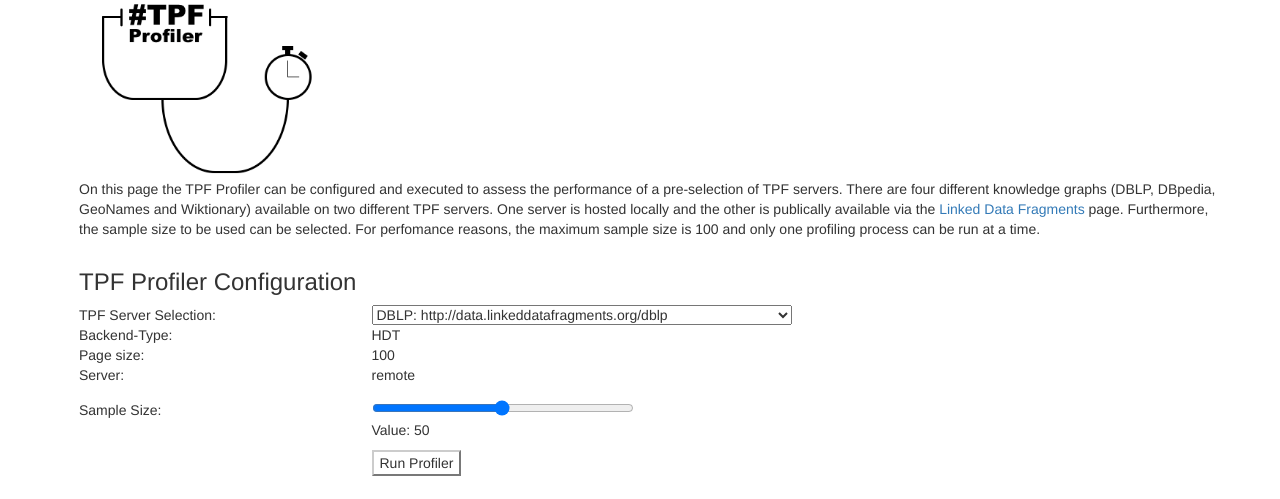
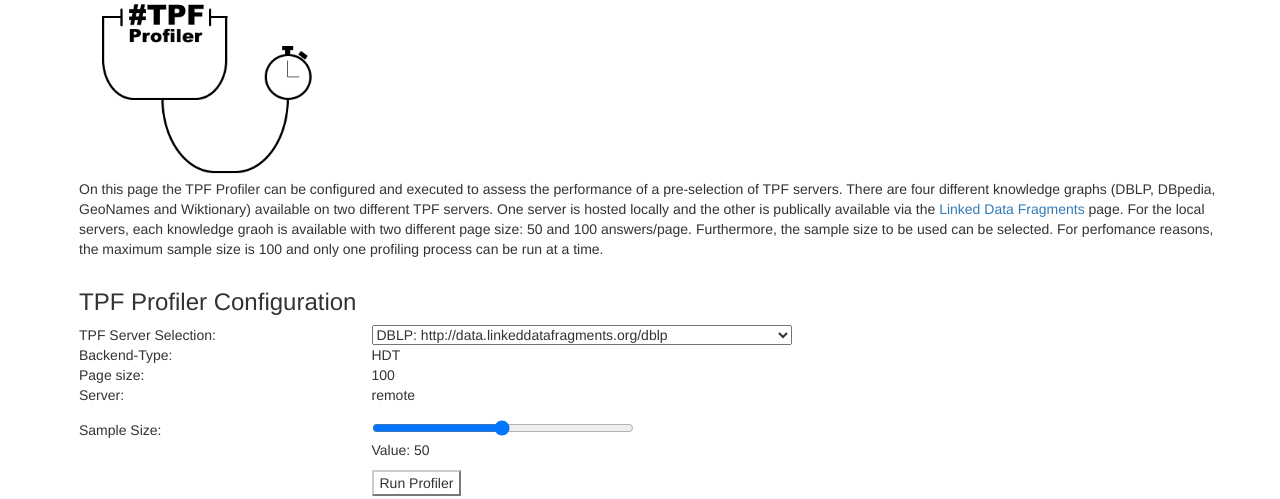
Before and after one commit to Lars-H/tpf_profiler, a Flask app: page /profiler in a window 1280 px wide. Shown: the part 186-685 px from the top of the page. Run offline with Flask 2, Linux system fonts and the light colour scheme; some libraries are stand-ins or nearby versions.

Commit message:
Updated the description of the demo and changed the available configurations

```diff
--- a/webapp/app.py
+++ b/webapp/app.py
@@ -19,9 +19,11 @@ app.wsgi_app = ReverseProxied(app.wsgi_app, script_name='/services/teepee/')
 processes = {}
 
 file_path = os.path.dirname(os.path.realpath(__file__))
-meta_file = os.path.abspath(os.path.join(file_path, os.pardir)) + "/webapp/config/tpf_meta.json"
+meta_file = os.path.abspath(os.path.join(file_path, os.pardir)) + "/webapp/config/demo_config.json"
 with open(meta_file) as f:
-    tpf_meta = json.load(f)
+    profiler_config = json.load(f)
+    tpf_meta = profiler_config['tpf_servers']
+    max_sample_size = int(profiler_config['max_sample_size'])
 
 file_path = os.path.dirname(os.path.realpath(__file__))
 ns_file = os.path.abspath(os.path.join(file_path, os.pardir)) + "/webapp/config/namespace.json"
@@ -36,7 +38,7 @@ def index():
 
 @app.route("/profiler", methods=["GET"])
 def profiler():
-    return render_template("profiler.html", data={"name": "TPF Profiler", "tpfs": tpf_meta})
+    return render_template("profiler.html", data={"name": "TPF Profiler", "tpfs": tpf_meta, "max_sample_size" : max_sample_size})
 
 @app.route("/config/namespaces", methods=["GET"])
 def namespaces():
--- /dev/null
+++ b/webapp/config/demo_config.json
@@ -0,0 +1,89 @@
+{
+  "max_sample_size": 100,
+  "tpf_servers": [
+    {
+      "name": "DBLP",
+      "uri": "http://data.linkeddatafragments.org/dblp",
+      "backend": "HDT",
+      "pagesize": "100",
+      "environment": "remote"
+    },
+    {
+      "name": "DBpedia 2014",
+      "uri": "http://data.linkeddatafragments.org/dbpedia2014",
+      "backend": "HDT",
+      "pagesize": "100",
+      "environment": "remote"
+    },
+    {
+      "name": "GeoNames",
+      "uri": "http://data.linkeddatafragments.org/geonames",
+      "backend": "HDT",
+      "pagesize": "100",
+      "environment": "remote"
+    },
+    {
+      "name": "Wiktionary",
+      "uri": "http://data.linkeddatafragments.org/wiktionary",
+      "backend": "HDT",
+      "pagesize": "100",
+      "environment": "remote"
+    },
+    {
+      "name": "DBLP",
+      "uri": "http://localhost:3000/dblp",
+      "backend": "HDT",
+      "pagesize": "100",
+      "environment": "local"
+    },
+    {
+      "name": "DBpedia 2014",
+      "uri": "http://localhost:3000/db",
+      "backend": "HDT",
+      "pagesize": "100",
+      "environment": "local"
+    },
+    {
+      "name": "GeoNames",
+      "uri": "http://localhost:3000/geonames",
+      "backend": "HDT",
+      "pagesize": "100",
+      "environment": "local"
+    },
+    {
+      "name": "Wiktionary",
+      "uri": "http://localhost:3000/wiktionary",
+      "backend": "HDT",
+      "pagesize": "100",
+      "environment": "local"
+    },
+    {
+      "name": "DBLP",
+      "uri": "http://localhost:3030/dblp",
+      "backend": "HDT",
+      "pagesize": "50",
+      "environment": "local"
+    },
+    {
+      "name": "DBpedia 2014",
+      "uri": "http://localhost:3030/db",
+      "backend": "HDT",
+      "pagesize": "50",
+      "environment": "local"
+    },
+    {
+      "name": "GeoNames",
+      "uri": "http://localhost:3030/geonames",
+      "backend": "HDT",
+      "pagesize": "50",
+      "environment": "local"
+    },
+    {
+      "name": "Wiktionary",
+      "uri": "http://localhost:3030/wiktionary",
+      "backend": "HDT",
+      "pagesize": "50",
+      "environment": "local"
+    }
+  ]
+}
--- a/webapp/templates/profiler.html
+++ b/webapp/templates/profiler.html
@@ -17,9 +17,9 @@
             There are four different knowledge graphs (DBLP, DBpedia, GeoNames and Wiktionary) available on two
             different TPF servers.
             One server is hosted locally and the other is publically available via the <a
-                    href="http://linkeddatafragments.org/data/">Linked Data Fragments</a> page.
+                    href="http://linkeddatafragments.org/data/">Linked Data Fragments</a> page. For the local servers, each knowledge graoh is available with two different page size: 50 and 100 answers/page.
             Furthermore, the sample size to be used can be selected. For perfomance reasons, the maximum sample size is
-            100 and only one profiling process can be run at a time.
+            {{ data.max_sample_size }} and only one profiling process can be run at a time.
         </p>
     </div>
 </div>
@@ -69,7 +69,7 @@
             Sample Size:
         </div>
         <div class="col-sm-3">
-            <input type="range" min="1" max="100" value="50" class="slider" id="myRange" name="samples">
+            <input type="range" min="1" max="{{ data.max_sample_size }}" value="50" class="slider" id="myRange" name="samples">
         </div>
     </div>
     <div class="row">
--- a/webapp/templates/results.html
+++ b/webapp/templates/results.html
@@ -8,7 +8,7 @@
 </div>
 <div class="row">
     <div class="col-lg-12">
-        <p>Below all available profiling results are listed. Please note that all user generated results are deleted on a daily basis.
+        <p>Below all available profiling results are listed. Examples are listed first and the user generated results (ID starts with a "U") are listed below.
         </p>
     </div>
 </div>
--- a/webapp/templates/visualization.html
+++ b/webapp/templates/visualization.html
@@ -547,5 +547,4 @@
     </div>
 </div>
 
-
 {% endblock %}
```
Also changed, not shown: webapp/config/tpf_meta.json (deleted, +0 -86 lines), webapp/templates/about.html (+11 -0 lines), webapp/README.md.
